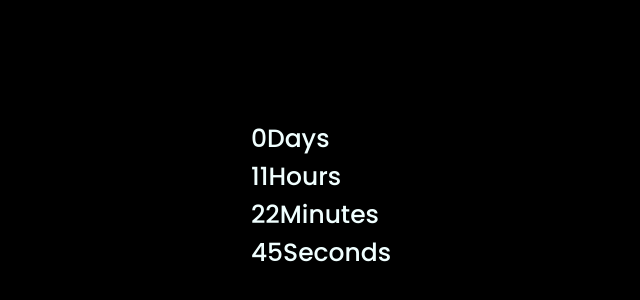
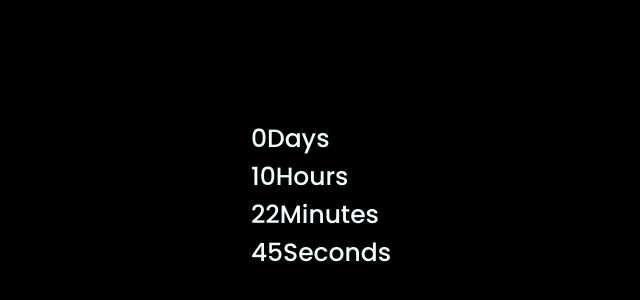
Before and after one commit to takoyaks/happymeow, a website: page index.html in a window 1280 px wide. Shown: the part 204-504 px from the top of the page, 319-959 px from the left. Drawn offline with Linux system fonts and the light colour scheme.

Commit message:
Update index.html
update time to 12

```diff
--- a/index.html
+++ b/index.html
@@ -84,7 +84,7 @@
     <script>
         // Set the countdown target date and time (year, month (0-11), day, hour, minute, second)
         function updateCountdown() {
-          const targetDate = new Date('2023-11-08T01:00:00').getTime();
+          const targetDate = new Date('2023-11-08T00:00:00').getTime();
          //   const targetDate = new Date('2023-11-05T21:16:01').getTime();
           const currentDate = new Date().getTime();
           const timeRemaining = targetDate - currentDate;
```
